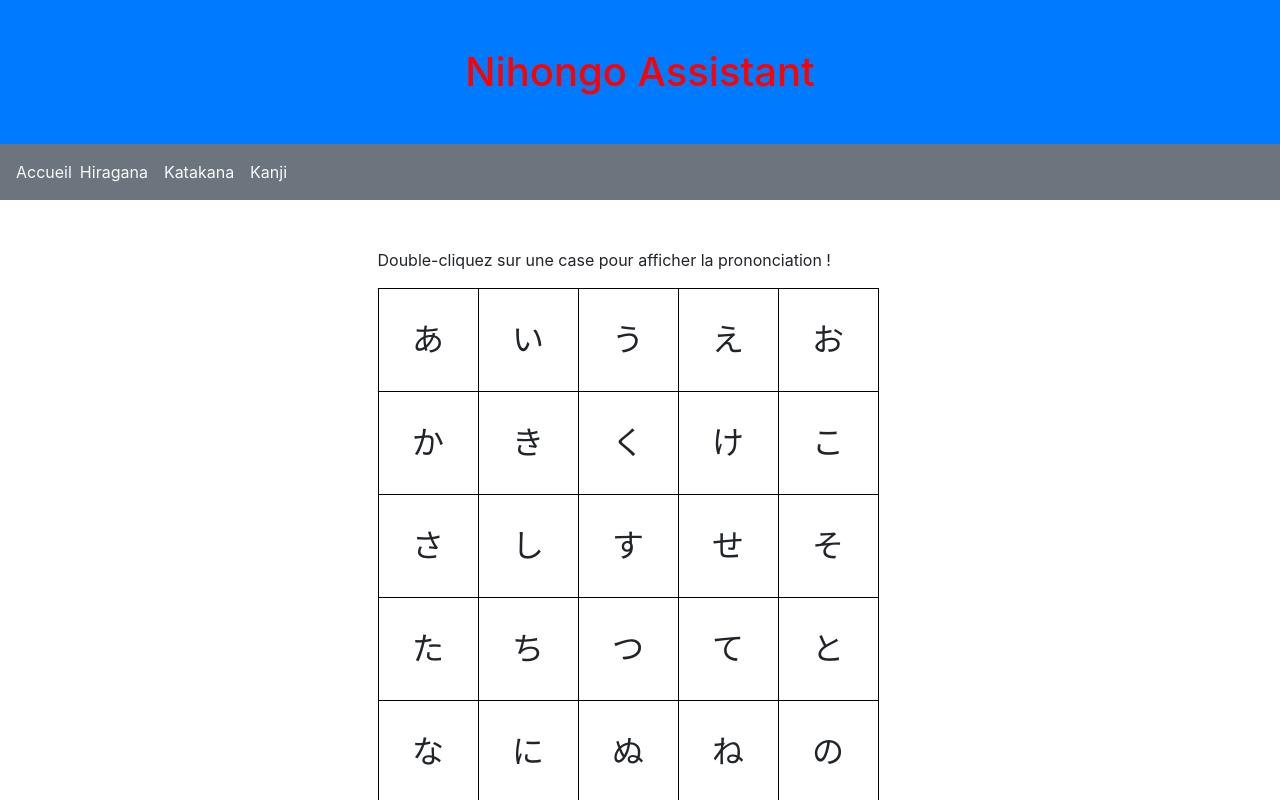
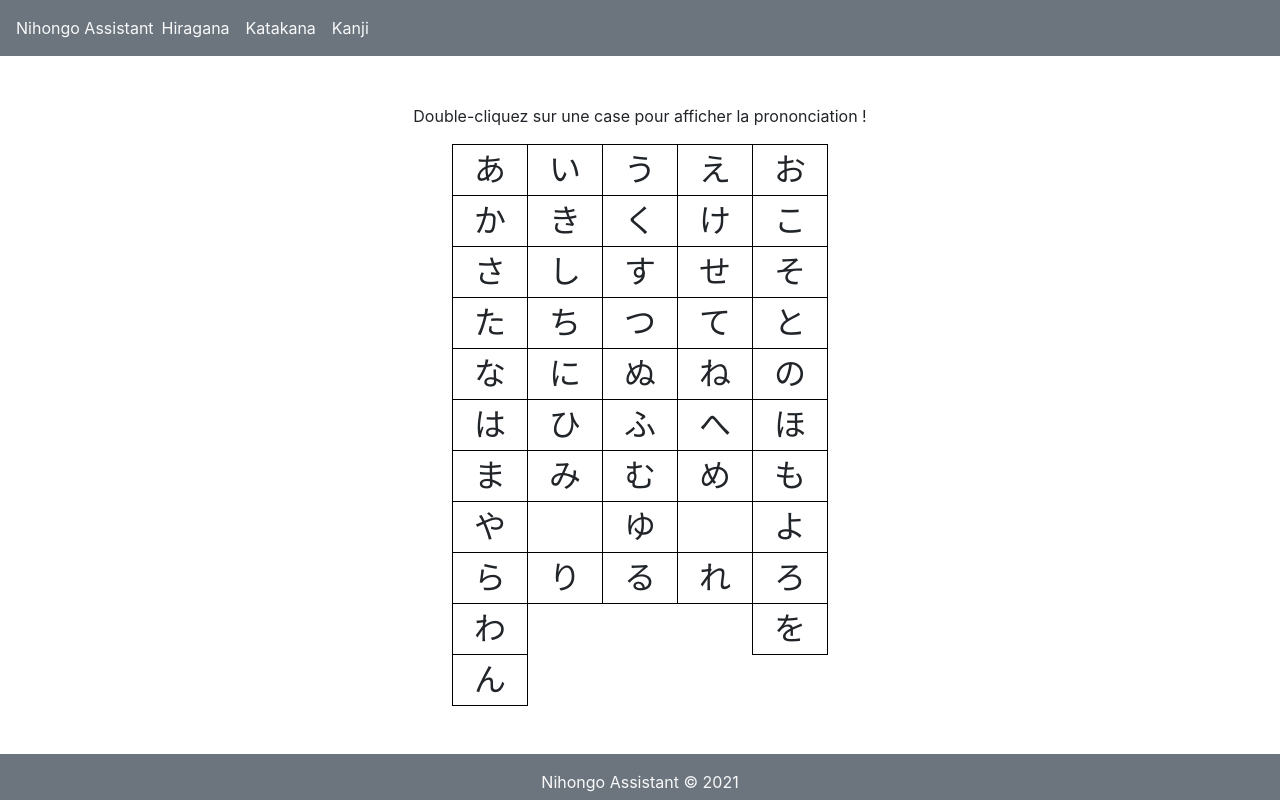
Before and after one commit to LDVerdier/nihongo-assistant, a React (Create React App) app: page /hiragana in a window 1280 px wide. Shown: the top 800 px of the page. Built offline with nearby package versions, Linux system fonts and the light colour scheme.

Commit message:
ajustements graphiques

```diff
--- a/package.json
+++ b/package.json
@@ -38,5 +38,6 @@
       "last 1 firefox version",
       "last 1 safari version"
     ]
-  }
+  },
+  "homepage": "./"
 }
--- a/src/App.js
+++ b/src/App.js
@@ -261,7 +261,7 @@ function App() {
                 <Route path='/'
                 exact
                 render = {() => {
-                    return <div className="col-6 mx-auto text-center p-5">
+                    return <div className="col-12 col-md-6 mx-auto text-center p-5">
                     <h2>Bienvenue !</h2>
                     <p>N'hésitez pas à consulter les tableaux de kana !</p>
                     </div>
--- a/src/components/Footer.js
+++ b/src/components/Footer.js
@@ -1,6 +1,6 @@
 export const Footer = () => {
     return (
-        <footer className="text-center bg-secondary text-light py-3 mt-auto">
+        <footer className="text-center bg-secondary text-light pt-3 pb-2 mt-auto">
             <p>Nihongo Assistant &copy; 2021</p>
         </footer>
     )
--- a/src/components/Grid.js
+++ b/src/components/Grid.js
@@ -6,9 +6,9 @@ export const Grid = ({syllabary, kanaType}) => {
     const syllableSeriesKeys = Object.keys(syllabary);
 
     return (
-        <div className="mx-auto my-5 col-6">
-            <p>Double-cliquez sur une case pour afficher la prononciation !</p>
-            <table >
+        <div className="mx-auto my-5 col-12 col-md-6">
+            <p className="text-center">Double-cliquez sur une case pour afficher la prononciation !</p>
+            <table className="mx-auto">
                 <tbody>
                     {
                         //for each serie key (vowels, k, s...)
--- a/src/components/Header.js
+++ b/src/components/Header.js
@@ -5,9 +5,8 @@ import {Link} from 'react-router-dom'
 export const Header = () => {
     return (
         <header>
-            <h1 id='title' className="text-center bg-primary mb-0 py-5">Nihongo Assistant</h1>
             <Navbar bg="secondary" expand="md" >
-                <Link to="/" className="text-light">Accueil</Link>
+                <Link to="/" className="text-light">Nihongo Assistant</Link>
                 {/* <Navbar.Brand className="text-light" href="#home">Nihongo Assistant</Navbar.Brand> */}
                 <Navbar.Toggle aria-controls="basic-navbar-nav"  />
                 <Navbar.Collapse id="basic-navbar-nav" >
--- a/src/index.css
+++ b/src/index.css
@@ -3,10 +3,10 @@
 }
 
 .cell{
-    width: 100px;
-    height: 100px;
+    width: 75px;
+    height: auto;
     text-align: center;
-    line-height: 100px;
+    /* line-height: 100px; */
     font-size: 2em;
 }
 
@@ -15,10 +15,8 @@
 }
 
 .cell.empty{
-    width: 100px;
-    height: 100px;
     text-align: center;
-    line-height: 100px;
+    /* line-height: 100px; */
     font-size: 2em;
 }
 
```
Also changed, not shown: public/logo192.png (deleted), public/logo512.png (deleted).
